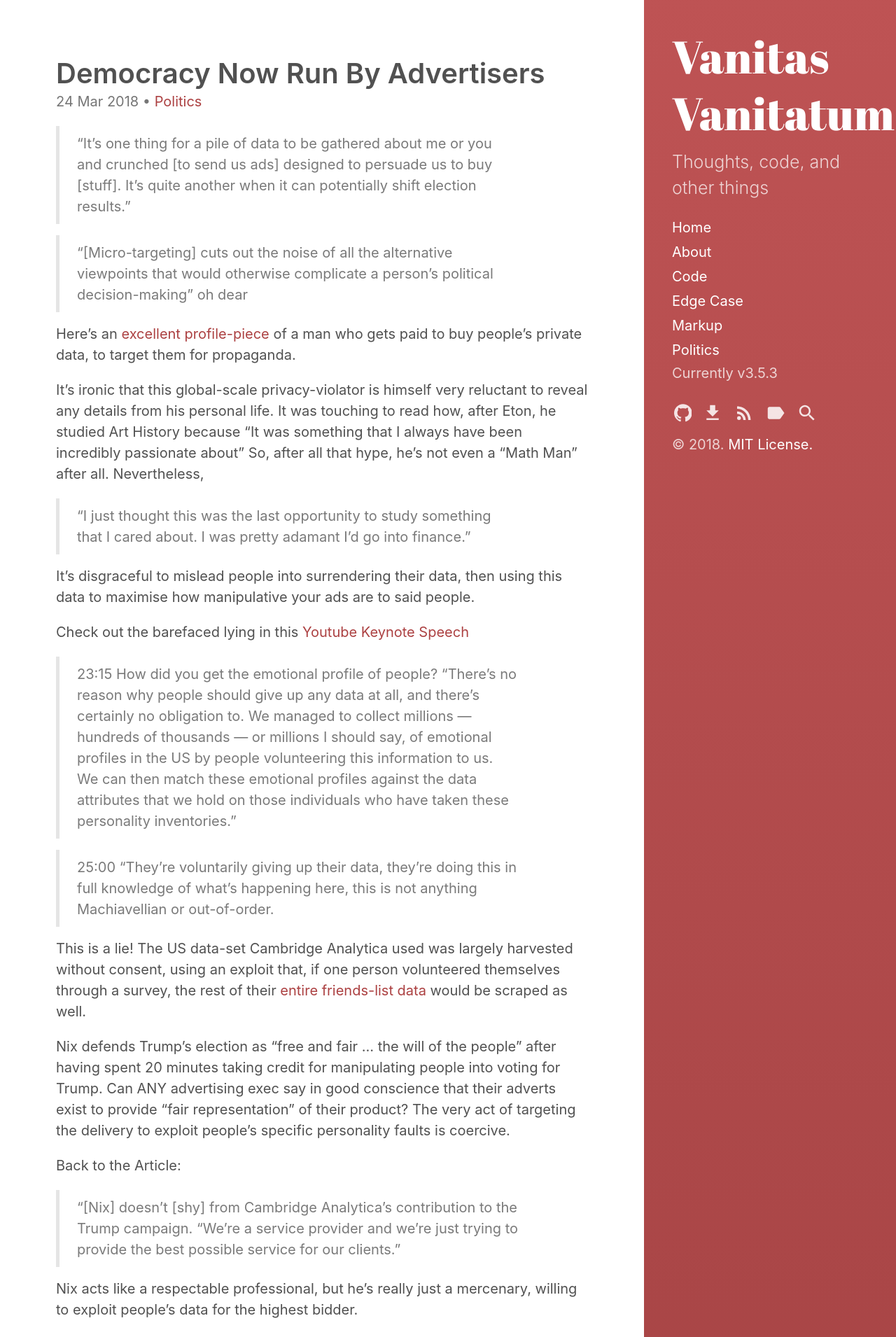
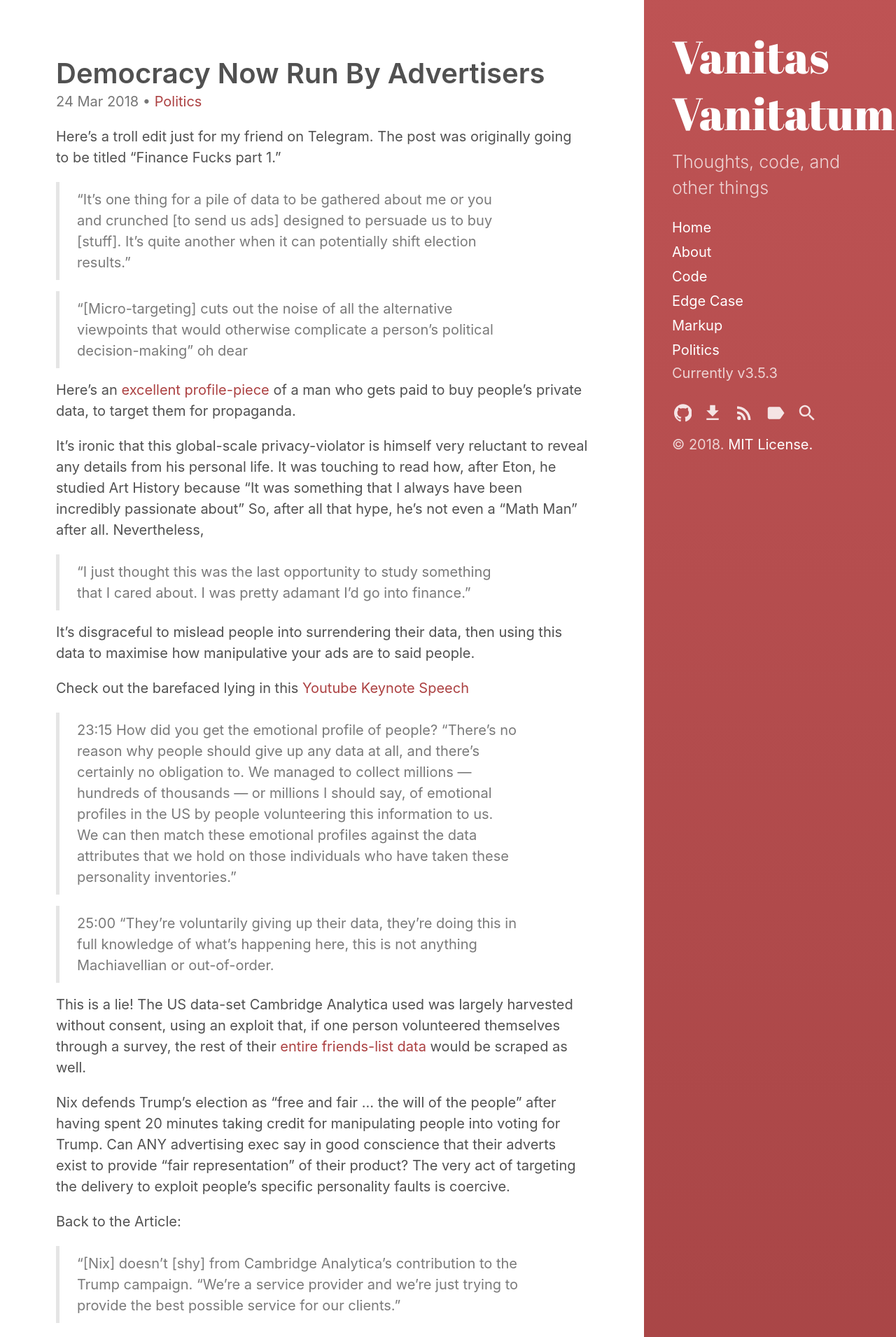
Before and after one commit to VanitasVanitatum/VanitasVanitatum.github.io, a Jekyll site: the page built from _posts/2018-03-24-ads-democracy.md, in a window 1280 px wide. Shown: the top 1910 px of the page at 70% size. Built offline with Jekyll 4.4.1, drawn with Linux system fonts in a browser that asks for light colours; some of the changed text lies outside the part shown.

Commit message:
friend troll

```diff
--- a/_posts/2018-03-24-ads-democracy.md
+++ b/_posts/2018-03-24-ads-democracy.md
@@ -6,9 +6,11 @@ categories:
 tags:
   - Democracy
   - Privacy
-  - Philosophy
+  - Social Media
 last_modified_at: 2018-03-24T12:57:42-05:00
 ---
+
+Here's a troll edit just for my friend on Telegram. The post was originally going to be titled "Finance Fucks part 1."
 
 > "It's one thing for a pile of data to be gathered about me or you and crunched [to send us ads] designed to persuade us to buy [stuff]. It's quite another when it can potentially shift election results."
 
```
